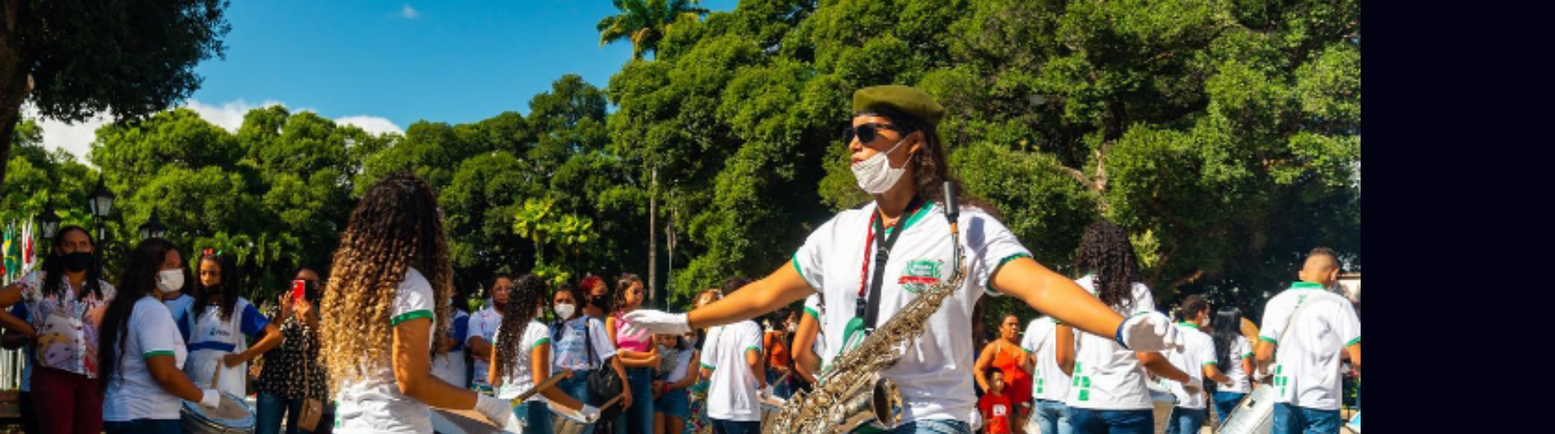
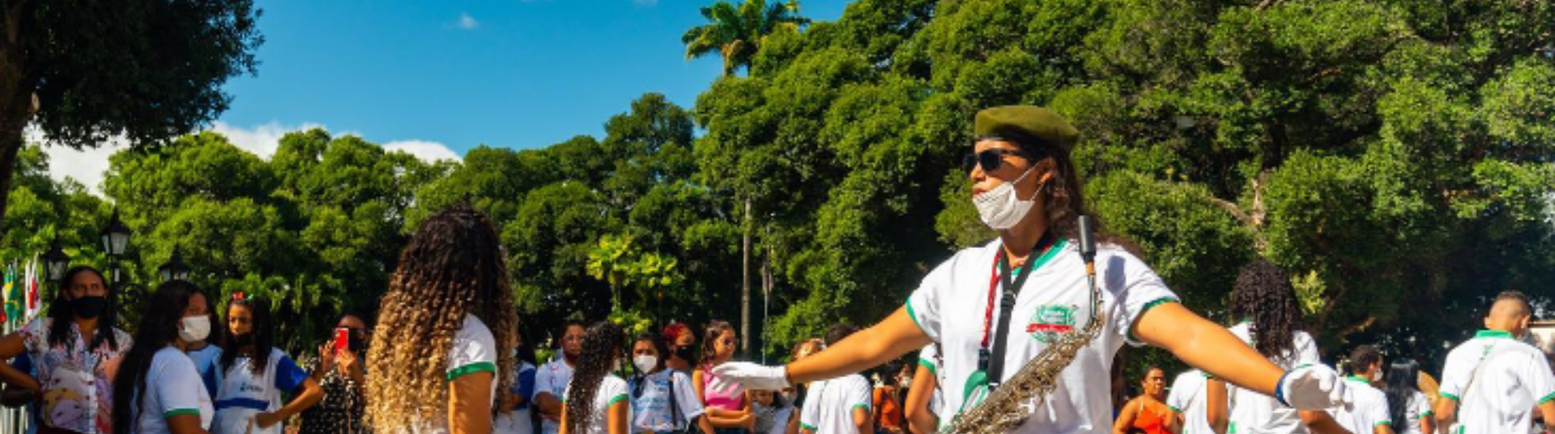
Before and after one commit to clara27sun/samt, a plain HTML site: page index.html in a window 1280 px wide. Shown: the part 69-606 px from the top of the page at 81% size, 1920 px wide, since content can reach past the window. Drawn offline with Linux system fonts and the light colour scheme.

Commit message:
Update samy.css

```diff
--- a/samy.css
+++ b/samy.css
@@ -51,7 +51,7 @@ nav ul li{
     background-image: url(Captura\ de\ tela\ 2023-11-30\ 163858.png);
     background-repeat: no-repeat;
     background-size: 100%;
-    width: 210vh;
+    width: 240vh;
     height: 100vh;
 }
 
```
